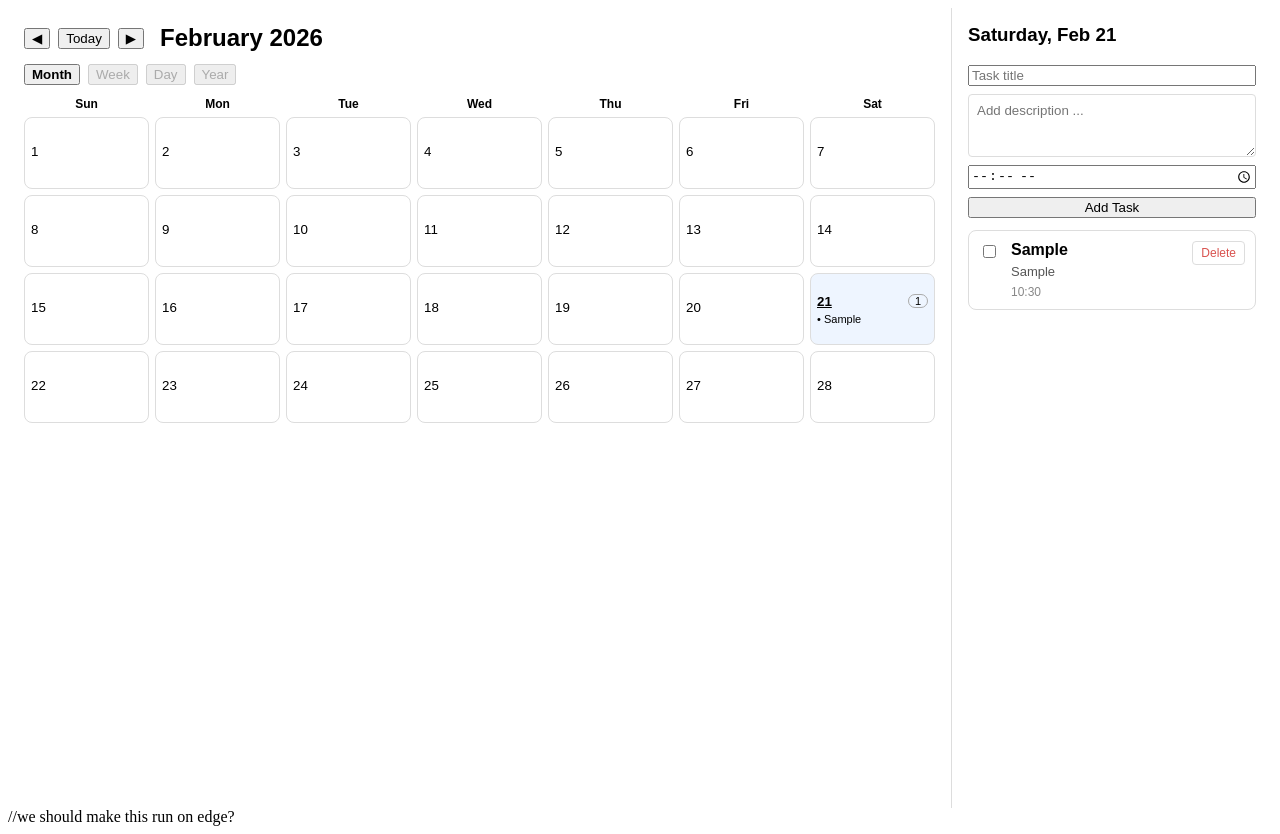
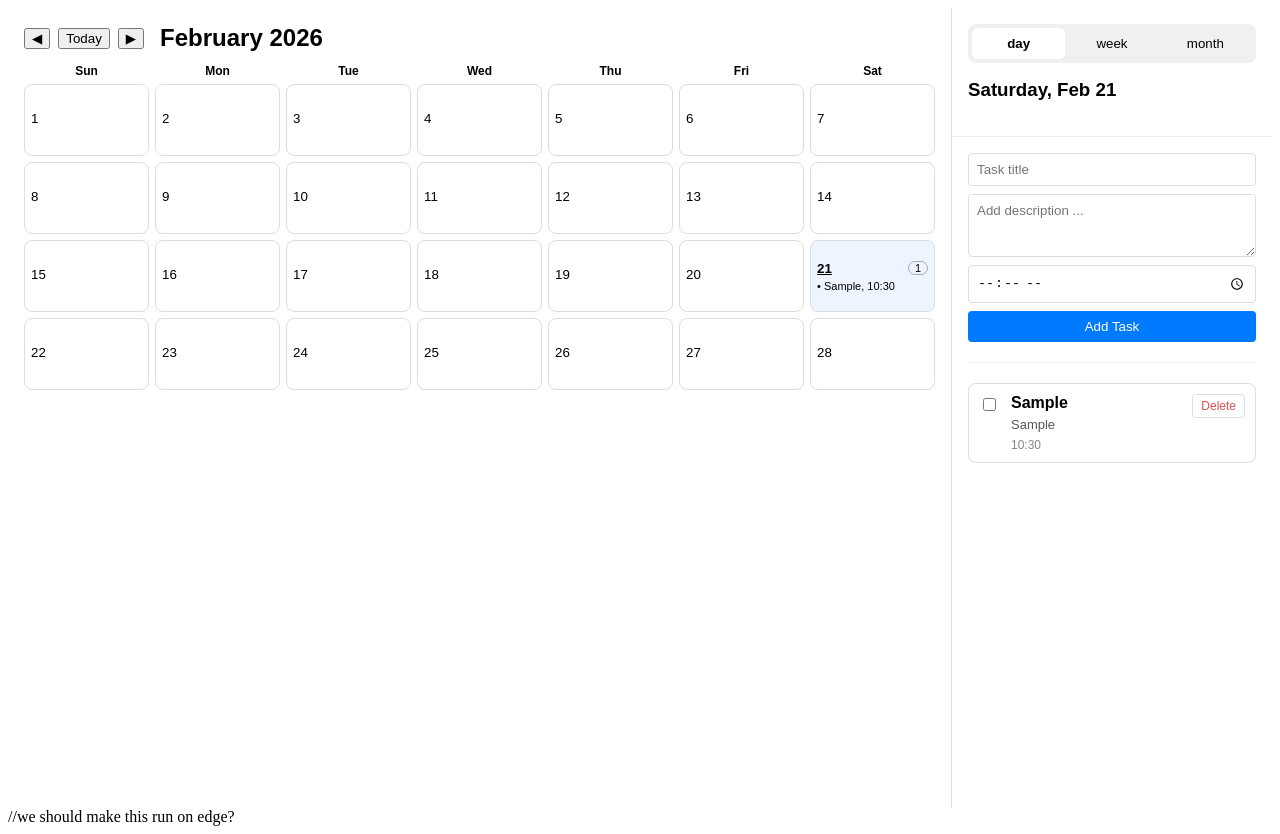
Before and after one commit to Tz-Ray/Crimsoncode-repo, a React (Vite) app in the folder desktop/: page / in a window 1280 px wide. Both pictures are taken after typing "Sample", "Sample", "10:30" into the empty fields and a click on the button "Add Task". Built offline with nearby package versions, Linux system fonts and the light colour scheme.

Commit message:
added day, week, month view, made add task appear when on day view

```diff
--- a/desktop/src/App.tsx
+++ b/desktop/src/App.tsx
@@ -1,5 +1,5 @@
 import React, { useEffect, useMemo, useState } from "react";
-import { addMonths, subMonths } from "date-fns";
+import { addMonths, subMonths, startOfWeek, endOfWeek, isWithinInterval } from "date-fns";
 import {
   buildMonthGrid,
   toDateKey,
@@ -23,6 +23,7 @@ function loadTasks(): Task[] {
 export default function App() {
   const [anchorDate, setAnchorDate] = useState(new Date());
   const [selectedDate, setSelectedDate] = useState(new Date());
+  const [taskViewMode, setTaskViewMode] = useState<"day" | "week" | "month">("day");
   const [tasks, setTasks] = useState<Task[]>(loadTasks);
   const [newTaskTitle, setNewTaskTitle] = useState("");
   const [newTaskDesc, setNewTaskDesc] = useState("");
@@ -35,9 +36,41 @@ export default function App() {
   const monthDays = useMemo(() => buildMonthGrid(anchorDate), [anchorDate]);
   const selectedDateKey = toDateKey(selectedDate);
 
-  const tasksForSelectedDay = tasks
-    .filter((t) => t.date === selectedDateKey)
-    .sort((a, b) => (a.time || "99:99").localeCompare(b.time || "99:99"));
+  // handle switching between day, month, year
+  const filteredTasks = useMemo(() => {
+
+    if (taskViewMode === "day"){
+      return tasks.filter((t) => t.date === selectedDateKey);
+    }
+
+    if (taskViewMode === "week") {
+        const start = startOfWeek(selectedDate);
+        const end = endOfWeek(selectedDate);
+        return tasks.filter((t) => {
+          const taskDate = new Date(t.date + "T00:00:00");
+          return isWithinInterval(taskDate, { start, end });
+        });
+      }
+
+    if (taskViewMode === "month") {
+      return tasks.filter((t) => {
+        const taskDate = new Date(t.date + "T00:00:00");
+        return (
+          taskDate.getMonth() === anchorDate.getMonth() &&
+          taskDate.getFullYear() === anchorDate.getFullYear()
+        );
+      });
+    }
+    return [];
+  }, [tasks, taskViewMode, selectedDate, selectedDateKey, anchorDate]);
+
+  // sorts tasks based on data so they show up in order
+  const sortedTasks = useMemo(() => {
+    return [...filteredTasks].sort((a, b) => {
+      if (a.date !== b.date) return a.date.localeCompare(b.date);
+      return (a.time || "99:99").localeCompare(b.time || "99:99");
+    });
+  }, [filteredTasks]);
 
   function addTask() {
     const title = newTaskTitle.trim();
@@ -76,21 +109,12 @@ export default function App() {
   return (
     <div style={{ display: "grid", gridTemplateColumns: "1fr 320px", height: "100vh", fontFamily: "sans-serif" }}>
       {/* Calendar side */}
-      <div style={{ padding: 16, borderRight: "1px solid #ddd" }}>
-        {/* Header */}
+      <div style={{ padding: 16, borderRight: "1px solid #ddd", overflowY: "auto" }}>
         <div style={{ display: "flex", alignItems: "center", gap: 8, marginBottom: 12 }}>
           <button onClick={() => setAnchorDate(subMonths(anchorDate, 1))}>◀</button>
           <button onClick={() => setAnchorDate(new Date())}>Today</button>
           <button onClick={() => setAnchorDate(addMonths(anchorDate, 1))}>▶</button>
           <h2 style={{ margin: "0 0 0 8px" }}>{format(anchorDate, "MMMM yyyy")}</h2>
-        </div>
-
-        {/* Placeholder view bar (for later) */}
-        <div style={{ display: "flex", gap: 8, marginBottom: 12 }}>
-          <button style={{ fontWeight: "bold" }}>Month</button>
-          <button disabled>Week</button>
-          <button disabled>Day</button>
-          <button disabled>Year</button>
         </div>
 
         {/* Weekday labels */}
@@ -111,7 +135,10 @@ export default function App() {
             return (
               <button
                 key={day.toISOString()}
-                onClick={() => setSelectedDate(day)}
+                onClick={() => {
+                  setSelectedDate(day);
+                  setTaskViewMode("day");
+                }}
                 style={{
                   minHeight: 72,
                   border: "1px solid #ddd",
@@ -145,8 +172,14 @@ export default function App() {
                     .filter((t) => t.date === toDateKey(day))
                     .slice(0, 2)
                     .map((t) => (
-                      <div key={t.id} style={{ whiteSpace: "nowrap", overflow: "hidden", textOverflow: "ellipsis" }}>
+                      <div key={t.id} style={{ whiteSpace: "nowrap",
+                       overflow: "hidden",
+                       textOverflow: "ellipsis",
+                       color: t.completed ? "#2e7d32" : "inherit",
+                       textDecoration: t.completed ? "line-through" : "none",
+                       opacity: t.completed ? 0.7 : 1 }}>
                         • {t.title}
+                      , {t.time}
                       </div>
                     ))}
                 </div>
@@ -156,15 +189,46 @@ export default function App() {
         </div>
       </div>
 
-      {/* Selected day panel */}
-      <div style={{ padding: 16 }}>
-        <h3 style={{ marginTop: 0 }}>{format(selectedDate, "EEEE, MMM d")}</h3>
+      {/* Task View */}
+      <div style={{ display: "flex", flexDirection: "column", height: "100vh" }}>
+        {/* buttons for task view day, moth, year */}
+        <div style={{ padding: 16, borderBottom: "1px solid #eee" }}>
+          <div style={{ display: "flex", background: "#f0f0f0", borderRadius: 8, padding: 4, marginBottom: 16 }}>
+            {(["day", "week", "month"] as const).map((mode) => (
+              <button
+                key={mode}
+                onClick={() => setTaskViewMode(mode)}
+                style={{
+                  flex: 1,
+                  border: "none",
+                  padding: "8px 0",
+                  borderRadius: 6,
+                  cursor: "pointer",
+                  background: taskViewMode === mode ? "white" : "transparent",
+                  fontWeight: taskViewMode === mode ? 600 : 400
+                }}
+              >
+                {mode}
+              </button>
+            ))}
+          </div>
 
-        <div style={{ display: "grid", gap: 8, marginBottom: 12 }}>
+          <h3 style={{ marginTop: 0 }}>
+            {taskViewMode === "day" && format(selectedDate, "EEEE, MMM d")}
+            {taskViewMode === "week" && "This Week"}
+            {taskViewMode === "month" && format(anchorDate, "MMMM yyyy")}
+          </h3>
+        </div>
+
+        {/* add task apears when on day */}
+        <div style={{ padding: 16, flex: 1, overflowY: "auto" }}>
+          {taskViewMode === "day" && (
+            <div style={{ display: "grid", gap: 8, marginBottom: 20, paddingBottom: 20, borderBottom: "1px solid #eee" }}>
               <input
                 value={newTaskTitle}
                 onChange={(e) => setNewTaskTitle(e.target.value)}
                 placeholder="Task title"
+                style={{ padding: '8px', borderRadius: '4px', border: '1px solid #ddd' }}
               />
               <textarea
                 value={newTaskDesc}
@@ -177,16 +241,23 @@ export default function App() {
                 type="time"
                 value={newTaskTime}
                 onChange={(e) => setNewTaskTime(e.target.value)}
+                style={{ padding: '8px', borderRadius: '4px', border: '1px solid #ddd' }}
               />
-          <button onClick={addTask}>Add Task</button>
+              <button
+                onClick={addTask}
+                style={{ padding: '8px', background: '#007bff', color: 'white', border: 'none', borderRadius: '4px', cursor: 'pointer' }}
+              >
+                Add Task
+              </button>
             </div>
+          )}
 
           <div style={{ display: "grid", gap: 8 }}>
-          {tasksForSelectedDay.length === 0 && (
-            <div style={{ color: "#666" }}>No tasks for this day.</div>
+            {sortedTasks.length === 0 && (
+              <div style={{ color: "#666" }}>No tasks for this {taskViewMode}.</div>
             )}
 
-          {tasksForSelectedDay.map((task) => (
+            {sortedTasks.map((task) => (
               <div
                 key={task.id}
                 style={{
@@ -208,7 +279,14 @@ export default function App() {
                   style={{ marginTop: 4 }}
                 />
 
+                {/* show dates when not in day view */}
                 <div>
+                  {taskViewMode !== "day" && (
+                    <div style={{ fontSize: 10, color: "#007bff", fontWeight: 700, marginBottom: 4 }}>
+                      {format(new Date(task.date + "T00:00:00"), "MMM d")}
+                    </div>
+                  )}
+
                   <div style={{
                     fontWeight: 600,
                     textDecoration: task.completed ? "line-through" : "none",
@@ -255,5 +333,6 @@ export default function App() {
           </div>
         </div>
       </div>
+    </div>
   );
 }
```
Lines whose indentation alone changed are shown as unchanged.
